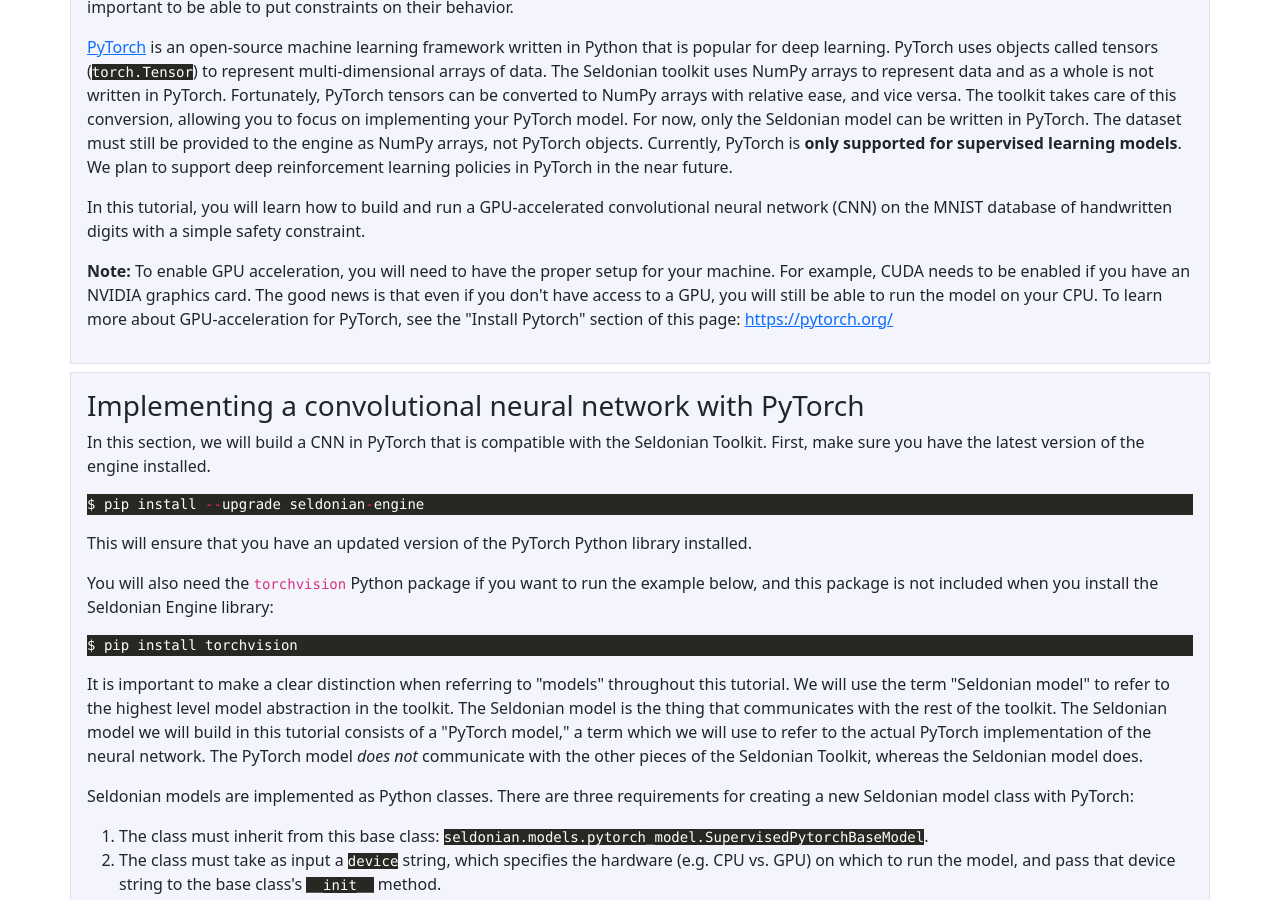
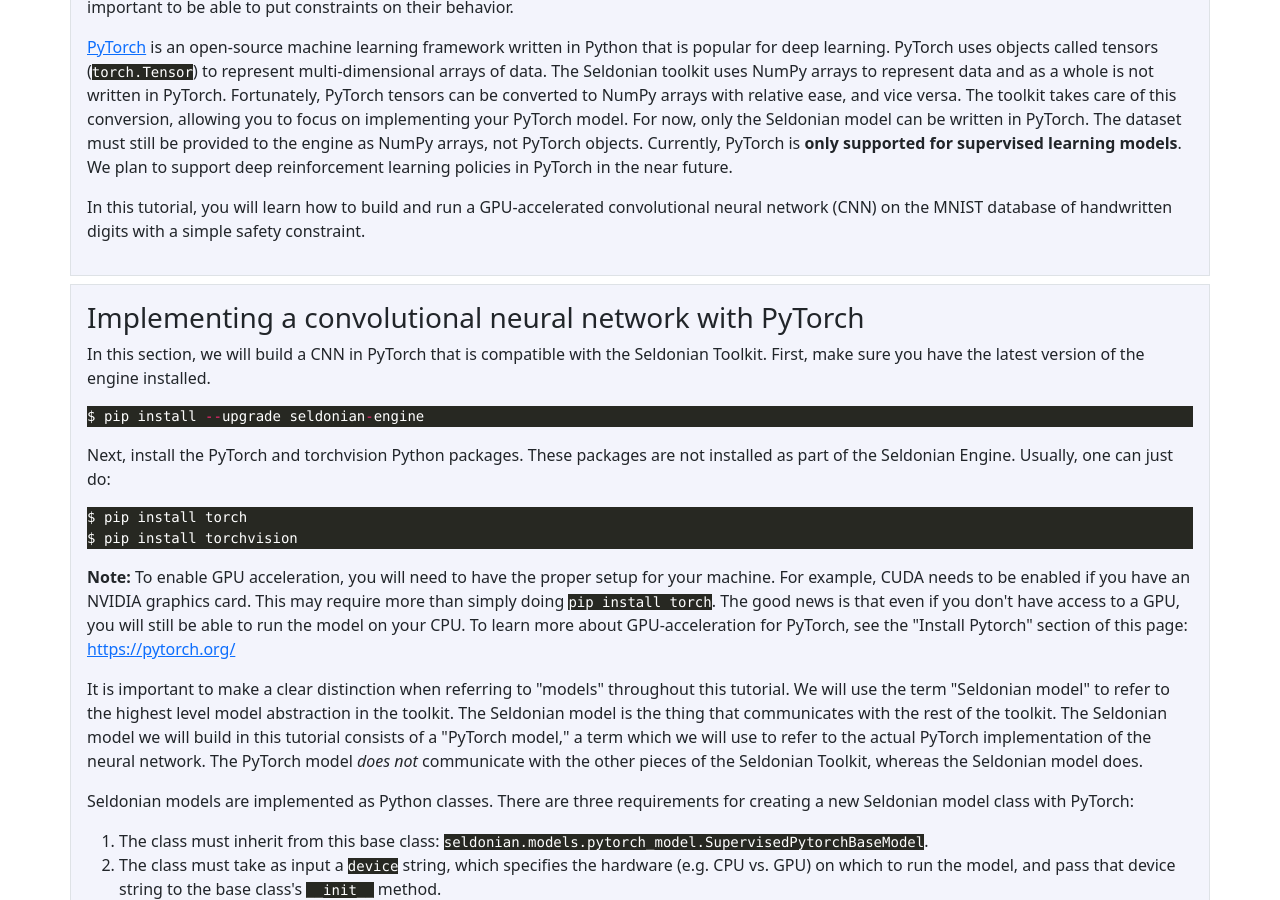
Before and after one commit to seldonian-framework/Tutorials, a Jekyll site: the page built from _tutorials/pytorch_mnist.md, in a window 1280 px wide and 900 px high, scrolled down 614 px. Built offline with Jekyll 4.4.1, drawn with Linux system fonts in a browser that asks for light colours; formulas are drawn with MathJax 3.

Commit message:
make note about installingn pytorch

```diff
--- a/_tutorials/pytorch_mnist.md
+++ b/_tutorials/pytorch_mnist.md
@@ -37,10 +37,6 @@
         In this tutorial, you will learn how to build and run a GPU-accelerated convolutional neural network (CNN) on the MNIST database of handwritten digits with a simple safety constraint.
     </p>
 
-    <p>
-        <b>Note:</b> To enable GPU acceleration, you will need to have the proper setup for your machine. For example, CUDA needs to be enabled if you have an NVIDIA graphics card. The good news is that even if you don't have access to a GPU, you will still be able to run the model on your CPU. To learn more about GPU-acceleration for PyTorch, see the "Install Pytorch" section of this page: <a href="https://pytorch.org/">https://pytorch.org/</a>
-
-    </p>
 </div>
 
 <div class="container p-3 my-2 border" style="background-color: #f3f4fc;">
@@ -52,14 +48,17 @@
 $ pip install --upgrade seldonian-engine
 {% endhighlight javascript %}
 <p>
-    This will ensure that you have an updated version of the PyTorch Python library installed.
+    Next, install the PyTorch and torchvision Python packages. These packages are not installed as part of the Seldonian Engine. Usually, one can just do:
 </p>
-    <p>
-        You will also need the <code>torchvision</code> Python package if you want to run the example below, and this package is not included when you install the Seldonian Engine library:
-    </p>
+
 {% highlight javascript %}
+$ pip install torch
 $ pip install torchvision
 {% endhighlight javascript %}
+<p>
+    <b>Note:</b> To enable GPU acceleration, you will need to have the proper setup for your machine. For example, CUDA needs to be enabled if you have an NVIDIA graphics card. This may require more than simply doing <code class="highlight">pip install torch</code>. The good news is that even if you don't have access to a GPU, you will still be able to run the model on your CPU. To learn more about GPU-acceleration for PyTorch, see the "Install Pytorch" section of this page: <a href="https://pytorch.org/">https://pytorch.org/</a>
+</p>
+
 <p>
     It is important to make a clear distinction when referring to "models" throughout this tutorial. We will use the term "Seldonian model" to refer to the highest level model abstraction in the toolkit. The Seldonian model is the thing that communicates with the rest of the toolkit. The Seldonian model we will build in this tutorial consists of a "PyTorch model," a term which we will use to refer to the actual PyTorch implementation of the neural network. The PyTorch model <i>does not</i> communicate with the other pieces of the Seldonian Toolkit, whereas the Seldonian model does.
 </p>
```
